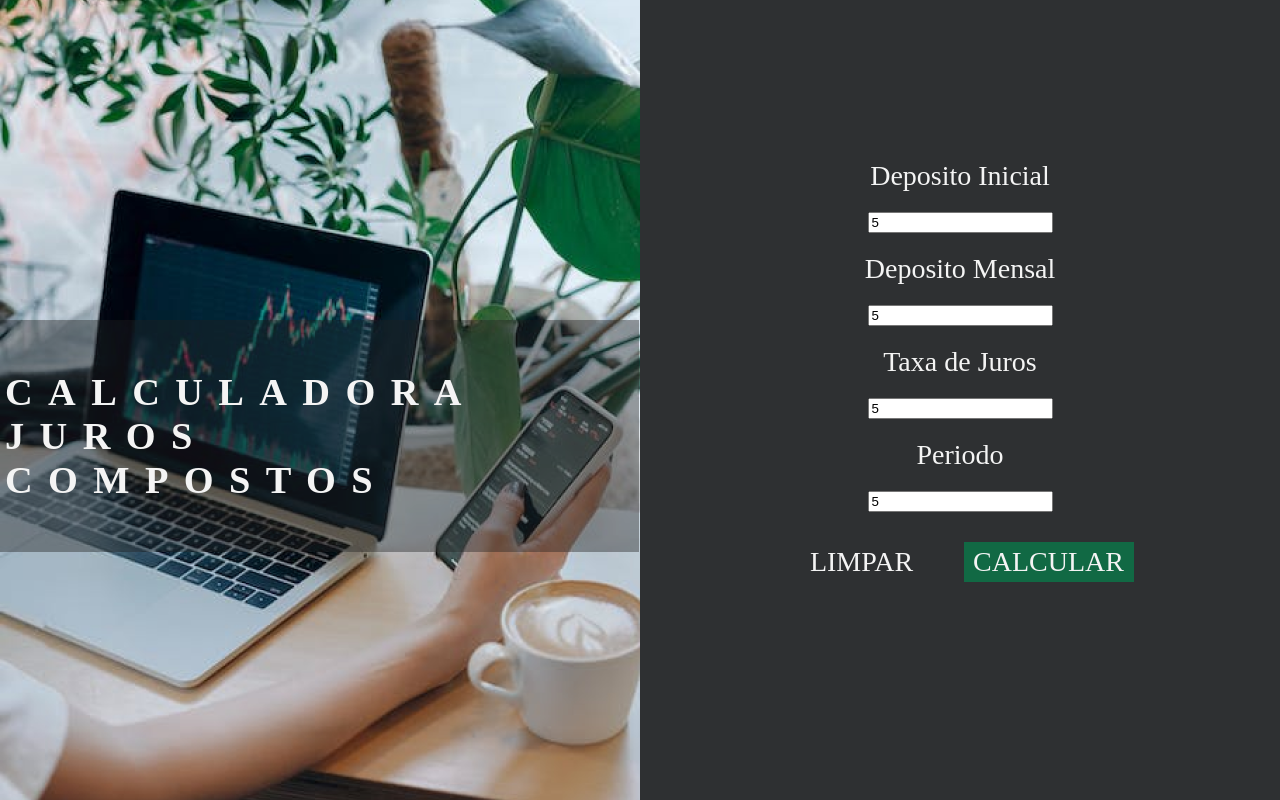
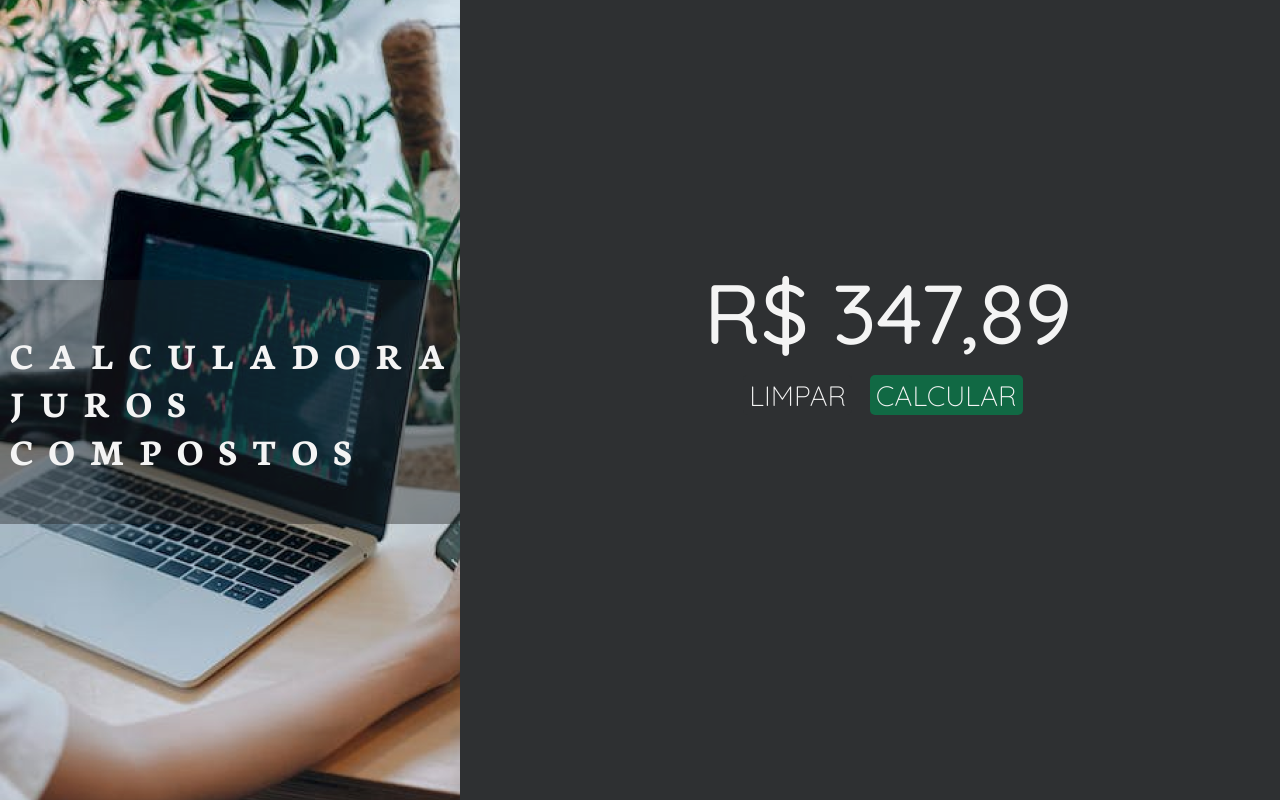
Before and after one commit to GeovannaBamberg/CalculadoraJurosCompostos, a plain HTML site: page index.html in a window 1280 px wide. Both pictures are taken after typing "5", "5", "5", "5" into the empty fields and a click on the button "CALCULAR". Drawn offline with Linux system fonts and the light colour scheme.

Commit message:
ajustando responsibilidade do h1 e script
agora o h1 não cresce por vh ou vw, mas sim por max-wifth, resolveu alguns problemas basicos de responsbilidade mas ainda esta tendo problema.

Script adicionado opções de quantidade de tempo investido e se as taxas são anuais ou não, mas ainda apresenta problemas no resultado final por uma pequena diferença

```diff
--- a/index.html
+++ b/index.html
@@ -13,21 +13,34 @@
             <div class="bg-H1">
                 <h1>CALCULADORA <br>JUROS<br> COMPOSTOS</h1>
             </div>
-            <div class="dados">
+            <div class="inputs" >
+                    <div id="dados">
                         <label>Deposito Inicial</label> <br>
                         <input type="number" id="valor-inicial">
                         <br>
                         <label>Deposito Mensal</label> <br>
                         <input type="number" id="valor-mensal">
                         <br>
-                <label>Taxa de Juros</label> <br>
+                        <label>Taxa de Juros</label>
+                        <select id="tipoTaxas">
+                            <option value="taxaAnual">Ano</option>
+                            <option value="taxaMensal">Meses</option>
+                        </select>
+                        <br>
                         <input type="number" id="taxa-juros">
                         <br>
-                <label>Periodo</label> <br>
+                        <label>Periodo</label>
+                        <select id="tiposPeriodos">
+                            <option value="anual">Anos</option>
+                            <option value="mensal">Meses</option>
+                        </select> <br>
                         <input type="number" id="periodo">
                         <br>
+                    </div>
+                    <div class="botoes">
                         <button id="botao-limpar" onclick="limparDados()">LIMPAR</button>
                         <button id="botao-calcular" onclick="calcularJuros()">CALCULAR</button>
+                    </div>
                 </div>
         </section>
     </body>
--- a/script.js
+++ b/script.js
@@ -1,15 +1,50 @@
 function calcularJuros(){
-    var ValorInicial=Number(document.getElementById("valor-inicial").value)
-    var ValorMensal= Number(document.getElementById("valor-mensal").value)
-    var TaxaJuros= Number(document.getElementById("taxa-juros").value)
-    var Periodo= Number(document.getElementById("periodo").value)
+    var valorInicial=Number(document.getElementById("valor-inicial").value)
+    var valorMensal= Number(document.getElementById("valor-mensal").value)
+    var elementoTaxaJuros= Number(document.getElementById("taxa-juros").value)
+    var elementoPeriodo= Number(document.getElementById("periodo").value)
+    var valorFinal=0
+    var valorJuros=tipostaxasJuros(elementoTaxaJuros)
+    var tempoInvestido = periodoTempo(elementoPeriodo)
 
-    TaxaJuros=(1+(TaxaJuros/100))
-    var montate = (ValorInicial*(Math.pow(TaxaJuros, Periodo)))
+    for (let index = 0; index <= tempoInvestido; index++) {
+        montate= valorInicial+(valorInicial/100*valorJuros)
+        valorInicial= montate+valorMensal
+        valorFinal=montate
+    }
+    valorFinal= valorFinal.toLocaleString('pt-BR',{style:'currency', currency:'BRL'});
+    mostrarNaTela(valorFinal)
+    alert(tempoInvestido)
+}
+function tipostaxasJuros(taxaJuros) {
+    var elementoTipoJuros = document.querySelector('select','#tipoTaxas' )
+    var optionSelecionadoJuros = elementoTipoJuros.options[elementoTipoJuros.selectedIndex].value;
+   if (optionSelecionadoJuros==="taxaAnual") {
+        var valorTaxaMensal = taxaJuros/12
+        return valorTaxaMensal
+   } else {
+        return taxaJuros
+   }
+}
+function periodoTempo(tempo) {
+    var elementoTiposPeriodos = document.getElementById('tiposPeriodos')
+    var optionSelecionadoPeriodos = elementoTiposPeriodos.options[elementoTiposPeriodos.selectedIndex].value;
 
-    alert(montate.toFixed(2))
+    if (optionSelecionadoPeriodos=="anual") {
+        var tempoConvertido = (tempo*12)
+        return tempoConvertido
+    } else {
+        return tempo
+    }
+
+}
+function mostrarNaTela(resultado) {
+    var elementoDados= document.getElementById("dados")
+    return elementoDados.innerHTML=`<p>${resultado}</p>`;
 }
 
-function limparDados(){
 
-}
+
+/*function limparDados(valorInicial,valorMensal,taxaJuros, periodo){
+return valorInicial.innerText= '0'
+}*/
--- a/style.css
+++ b/style.css
@@ -1,5 +1,6 @@
 @charset "UTF-8";
-@import url('https://fonts.googleapis.com/css2?family=Inter:wght@300;600;700&display=swap');
+@import url('https://fonts.googleapis.com/css2?family=Neuton:wght@700&display=swap');
+@import url('https://fonts.googleapis.com/css2?family=Quicksand:wght@300;500;700&display=swap');
 
 :root{
     --CorBackGround: #2E3032;
@@ -7,68 +8,93 @@
     --CorFundoBotaoCalcular: #116944;
     --CorFundoH1: #20202168;
     /*FONTES*/
-    --FonteInputs: normal normal light 3em 'Inter', sans-serif;
-    --FonteH1: normal normal bold 10vh 'Inter', sans-serif;
+    --FonteInputs: 1em 'Quicksand', sans-serif;
+    --FonteH1: 10vh 'Neuton', serif;
 }
 *{
     margin: 0px;
 }
 body{
-background-color: var(--CorBackGround);
-margin: auto;
-text-align: center;
-font: var(--FonteInputs);
-
-
+    background-color: var(--CorBackGround);
+    margin: auto;
+    text-align: center;
+    font: var(--FonteInputs);
+    font-weight: lighter;
 }
 .bg-H1{
-    width: 50vw;
+    max-width: 750px;
     height: 100vh;
-    font: var(--CorFundoH1);
     background-image: url(assets/bg-h1.png);
     background-attachment: fixed;
     background-repeat: no-repeat;
+    position: absolute;
 }
 h1{
+    position: relative;
     margin: 0px;
-    position: absolute;
-    top: 40vh;
+    top: 35vh;
     color: var(--CorLetrasLabel);
    background-color: var(--CorFundoH1);
+   font: var(--CorFundoH1);
+   font-family: 'Neuton', serif;
    padding-top:50px;
    padding-bottom: 50px;
    font-size: 3vw;
    text-align: left;
    letter-spacing: 0.4em;
-   width: 49.5vw;
-   padding-left: 5px;
-  transition: 1s;
-
+    max-width: 695px;
+   padding-left: 10px;
+   padding-right: 0px;
+    font-weight: bold;
 }
-.dados{
-    width: 50vw;
+.inputs{
+    max-width:900px;
+    min-width: 150px;
     position: absolute;
     top: 20vh;
-    left: 50vw;
+    left: 55vw;
     margin: auto;
     display: inline-block;
     color: var(--CorLetrasLabel);
     font-size: 3.5vh;
 }
 input{
-    margin: 20px;
+    margin-top: 20px;
+    margin-left: 30px;
+    margin-bottom: 20px;
+    border-radius: 15px;
+    text-align:center;
+    font: var(--FonteInputs);
+    font-weight: bold;
+    color: #116944;
+    max-width: 250px;
 }
 button{
     font: var(--CorLetrasLabel);
     color: var(--CorLetrasLabel);
     height: 40px;
-    width: 170px;
+    max-width: 280px;
     border: none;
+    border-radius: 5px;
 }
 #botao-calcular{
     background-color: var(--CorFundoBotaoCalcular);
     margin: 10px;
 }
+p{
+    margin-top: 100px;
+    font: var(--FonteInputs);
+    font-size: 3em;
+}
 #botao-limpar{
     background-color: var(--CorBackGround);
 }
+select{
+    border-radius: 20px;
+    background-color: var(--CorLetrasLabel);
+    height: 5vh;
+}
+label{
+    font-size: 1em;
+    text-align: center;
+}
```
Lines whose indentation alone changed are shown as unchanged.
